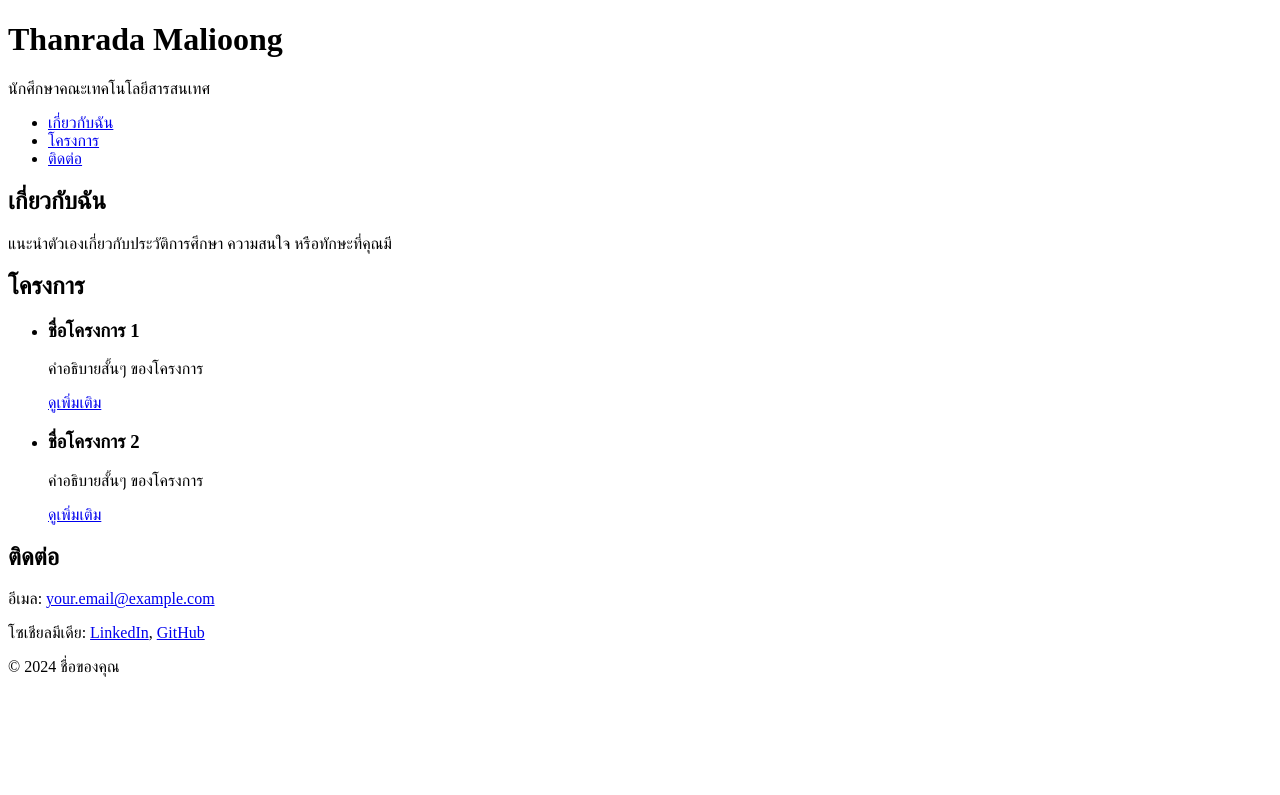
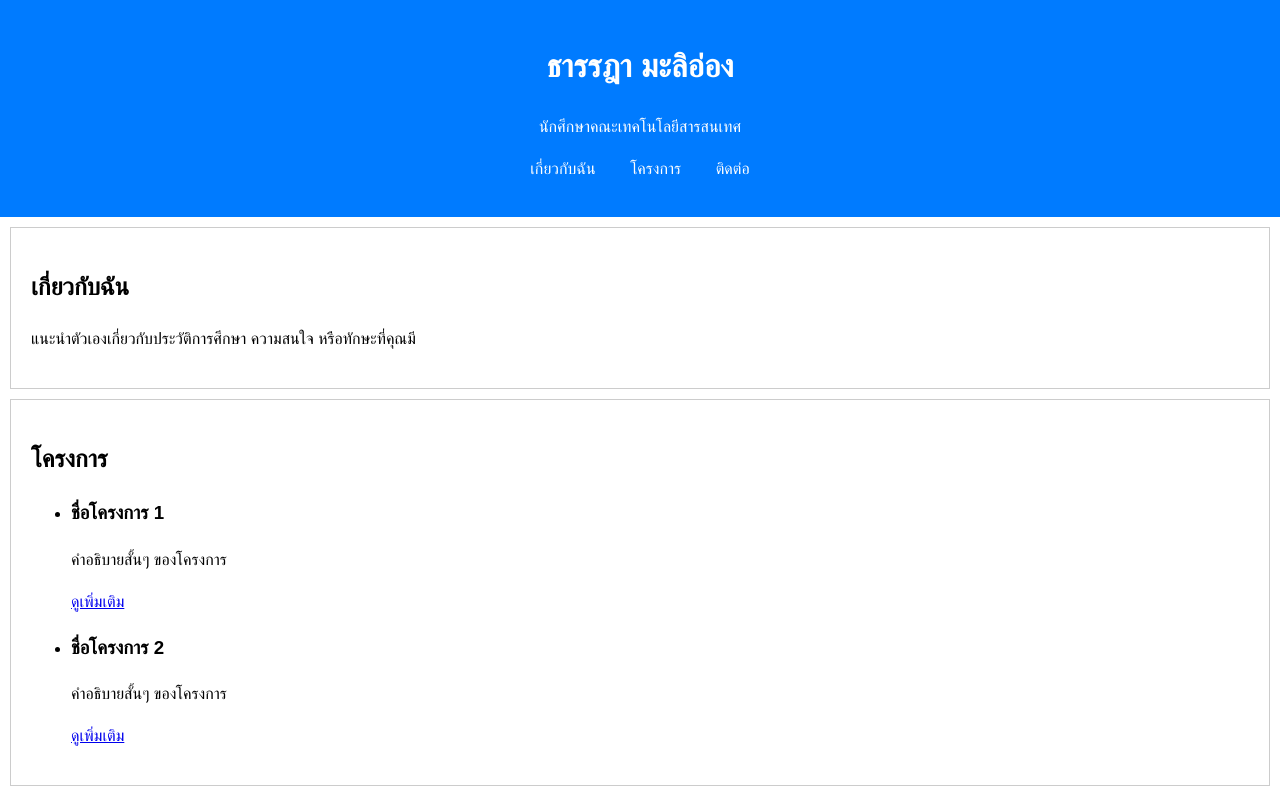
Before and after one commit to thanradamali/thanradamali.github.io, a plain HTML site: page index.html in a window 1280 px wide. Shown: the top 795 px of the page. Drawn offline with Linux system fonts and the light colour scheme.

Commit message:
Update index.html

```diff
--- a/index.html
+++ b/index.html
@@ -3,12 +3,53 @@
 <head>
     <meta charset="UTF-8">
     <meta name="viewport" content="width=device-width, initial-scale=1.0">
-    <link rel="stylesheet" href="styles.css">
     <title>Portfolio ของฉัน</title>
+    <style>
+        body {
+            font-family: Arial, sans-serif;
+            line-height: 1.6;
+            margin: 0;
+            padding: 0;
+        }
+
+        header {
+            background: #007BFF;
+            color: white;
+            padding: 20px;
+            text-align: center;
+        }
+
+        nav ul {
+            list-style: none;
+            padding: 0;
+        }
+
+        nav ul li {
+            display: inline;
+            margin: 0 15px;
+        }
+
+        nav ul li a {
+            color: white;
+            text-decoration: none;
+        }
+
+        section {
+            padding: 20px;
+            margin: 10px;
+            border: 1px solid #ccc;
+        }
+
+        footer {
+            text-align: center;
+            padding: 10px;
+            background: #f1f1f1;
+        }
+    </style>
 </head>
 <body>
     <header>
-        <h1>Thanrada Malioong</h1>
+        <h1>ธารรฎา มะลิอ่อง</h1>
         <p>นักศึกษาคณะเทคโนโลยีสารสนเทศ</p>
         <nav>
             <ul>
```
